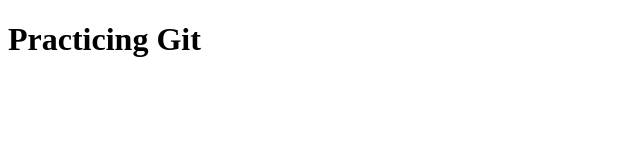
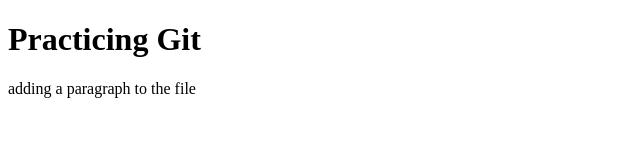
Before and after one commit to nickmbk/practice-git, a plain HTML site: page index.html in a window 1280 px wide. Shown: the whole page, without its empty margins (0-640 px from the left). Drawn offline with Linux system fonts and the light colour scheme.

Commit message:
add paragraph

```diff
--- a/index.html
+++ b/index.html
@@ -8,5 +8,6 @@
 </head>
 <body>
     <h1>Practicing Git</h1>
+    <p>adding a paragraph to the file</p>
 </body>
 </html>
```
